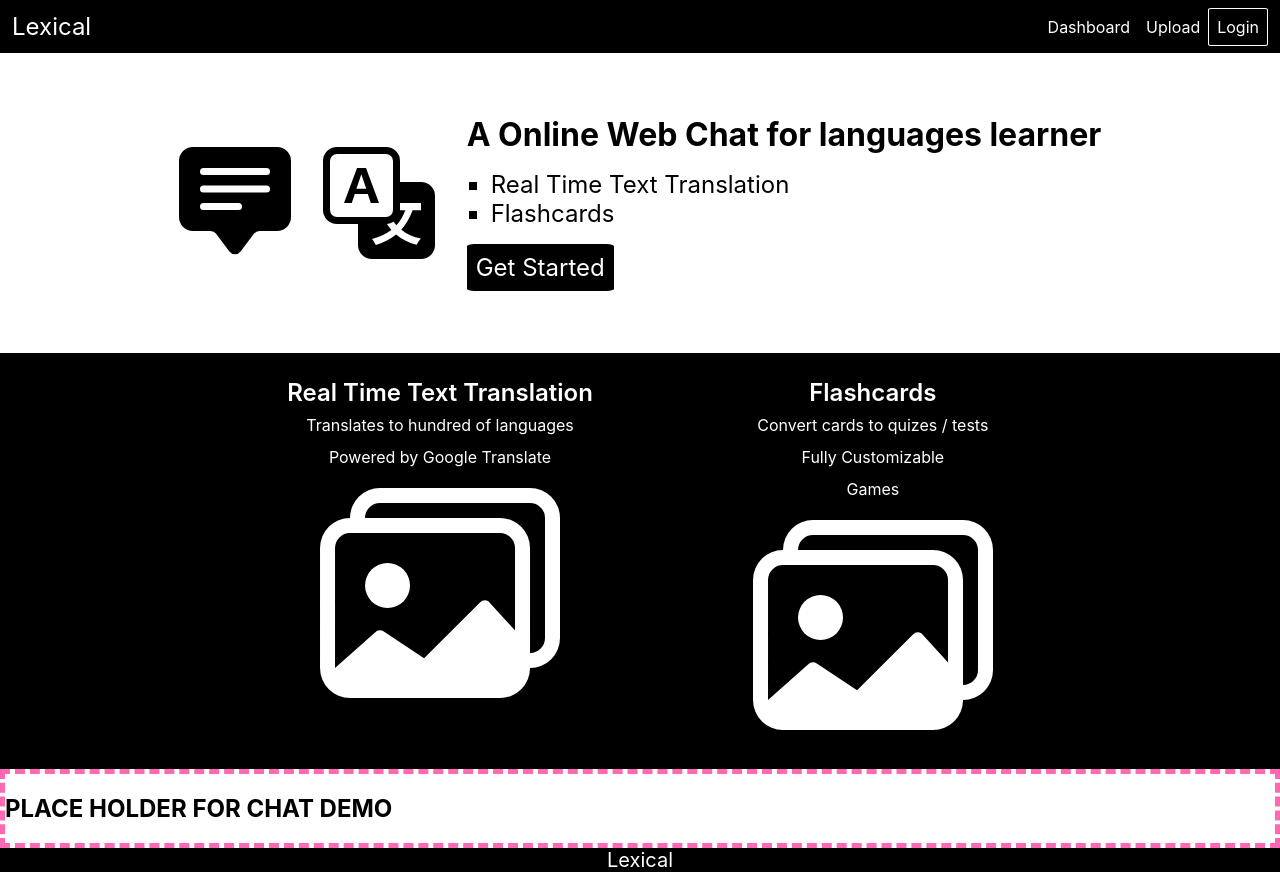
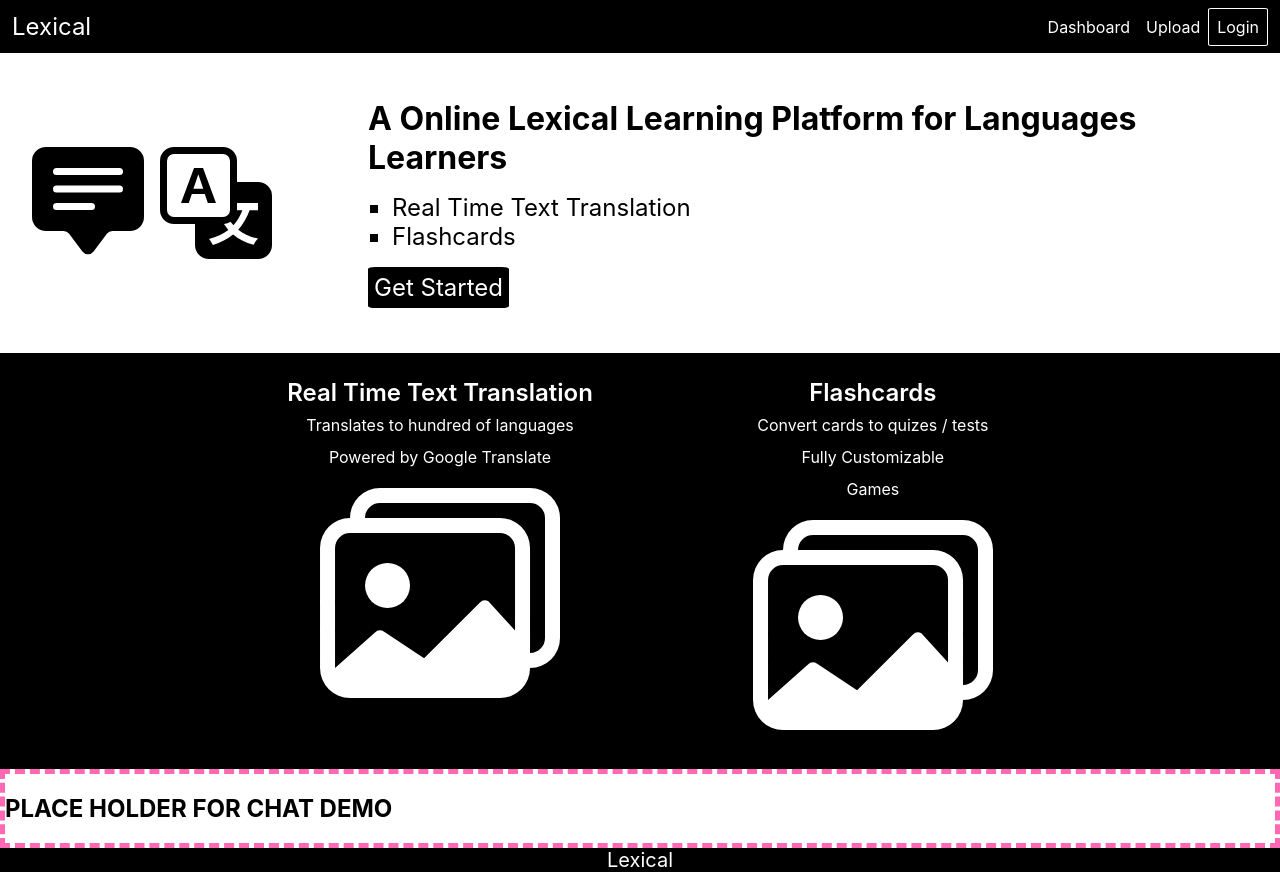
Before and after one commit to Capstone-Projects-2022-Spring/project-lexicallearner, a React (Create React App) app in the folder lexical-learner/: page / in a window 1280 px wide. Built offline with nearby package versions, Linux system fonts and the light colour scheme.

Commit message:
improved  home page css

```diff
--- a/lexical-learner/src/pages/Home.css
+++ b/lexical-learner/src/pages/Home.css
@@ -10,12 +10,20 @@
     gap: 2rem;
 }
 
+.Home .intro-logo {
+    display: flex;
+    justify-content: center;
+    gap: 1rem;
+    margin: 2rem;
+}
+
 .Home .intro-aside {
     display: flex;
     flex-direction: column;
     font-size: 2rem;
     color: black;
     gap: 1rem;
+    margin: 2rem;
 }
 
 .Home .intro-title {
@@ -28,7 +36,7 @@
     background-color: black;
     width: max-content;
     padding: 0.25rem;
-    border: 5px solid black;
+    border: 2px solid black;
     border-radius: 5%;
     font-size: 1.5rem;
 }
--- a/lexical-learner/src/pages/Home.jsx
+++ b/lexical-learner/src/pages/Home.jsx
@@ -8,19 +8,24 @@ const Home = () => {
     <div className="Home">
       <Navbar />
       <section className="intro">
-        <BsIcons.BsChatSquareTextFill
-          style={{ fontSize: "7rem", color: "black", }}
-        />
-        <BsIcons.BsTranslate style={{ fontSize: "7rem", color: "black" }} />
+        <div className="intro-logo">
+          <BsIcons.BsChatSquareTextFill
+            style={{ fontSize: "7rem", color: "black" }}
+          />
+          <BsIcons.BsTranslate style={{ fontSize: "7rem", color: "black" }} />
+        </div>
         <div className="intro-aside">
           <span className="intro-title">
-            A Online Web Chat for languages learner<br />
+            A Online Lexical Learning Platform for Languages Learners
+            <br />
           </span>
           <ul className="intro-features">
             <li>Real Time Text Translation</li>
             <li>Flashcards</li>
           </ul>
-          <a href="login" className="intro-getstarted">Get Started</a>
+          <a href="login" className="intro-getstarted">
+            Get Started
+          </a>
         </div>
       </section>
       <section className="features">
@@ -29,14 +34,14 @@ const Home = () => {
             <span className="features-title">Real Time Text Translation</span>
             <span>Translates to hundred of languages</span>
             <span>Powered by Google Translate</span>
-            <BsIcons.BsImages style={{fontSize: '15rem', margin: '0 auto'}}/>
+            <BsIcons.BsImages style={{ fontSize: "15rem", margin: "0 auto" }} />
           </li>
           <li>
             <span className="features-title">Flashcards</span>
             <span>Convert cards to quizes / tests</span>
             <span>Fully Customizable</span>
             <span>Games</span>
-            <BsIcons.BsImages style={{fontSize: '15rem', margin: '0 auto'}}/>
+            <BsIcons.BsImages style={{ fontSize: "15rem", margin: "0 auto" }} />
           </li>
         </ul>
       </section>
```
